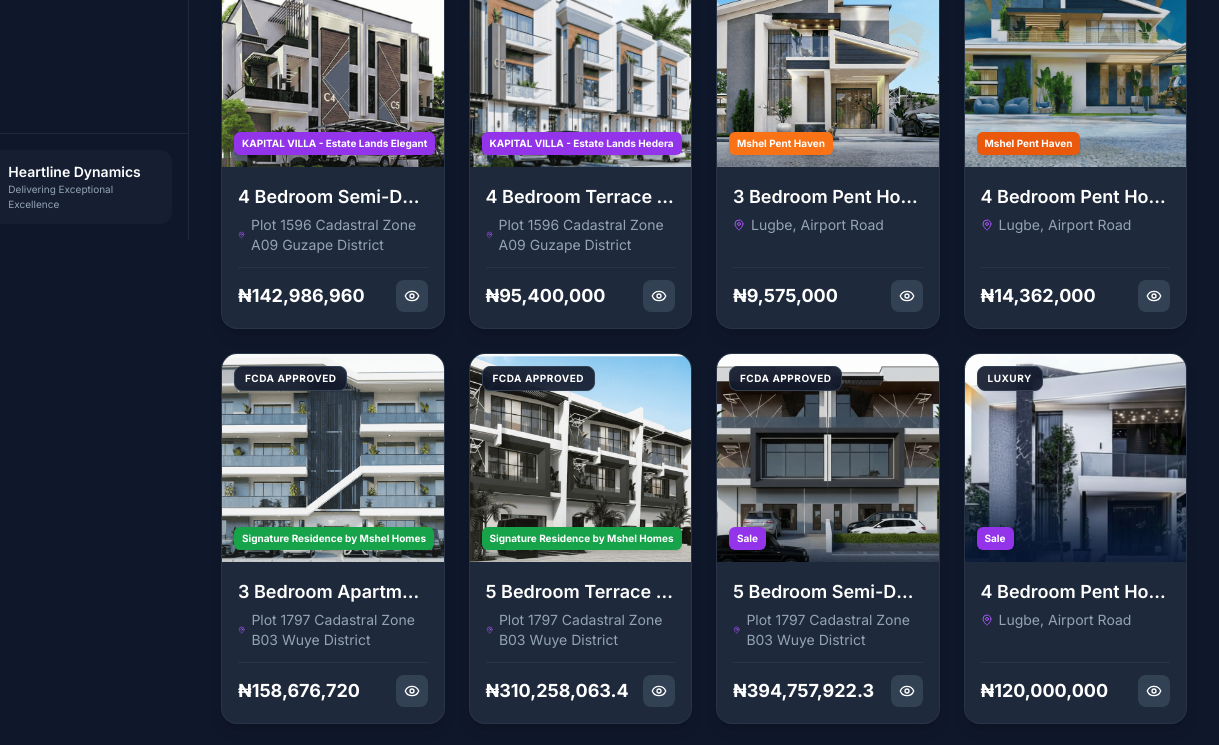
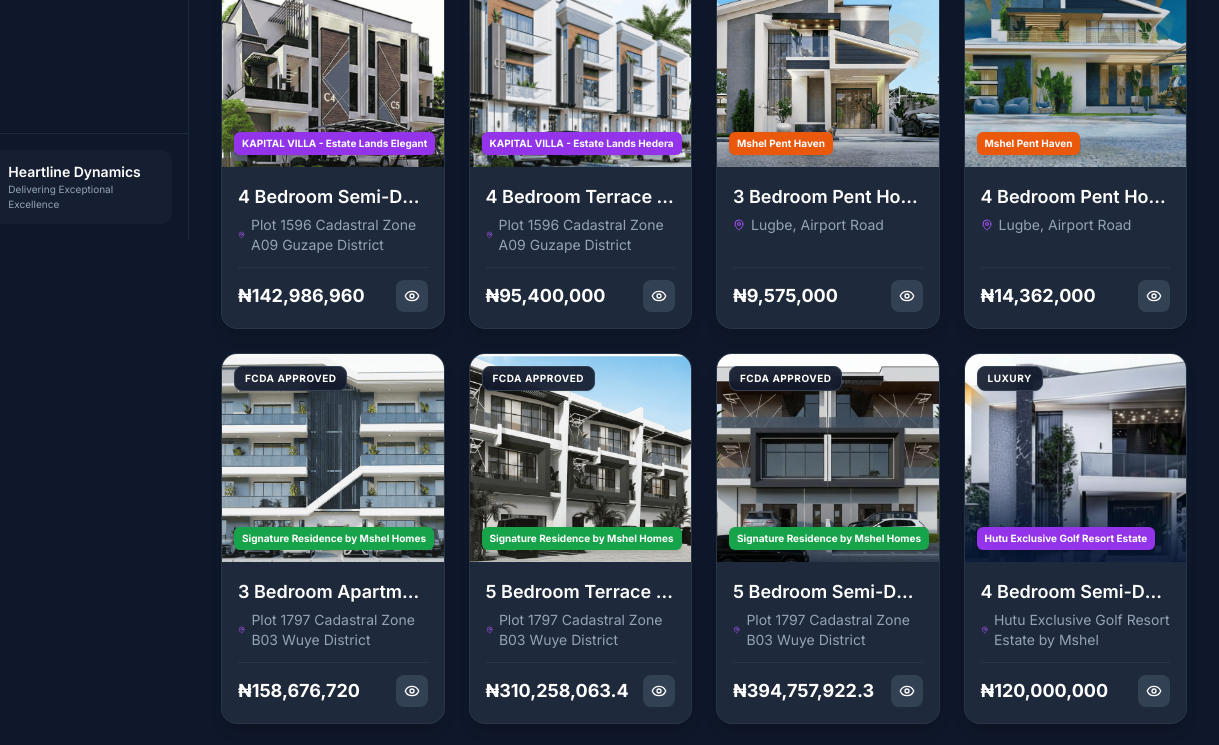
Before and after one commit to Alijinie/Musa-John-Zira, a plain HTML site: page index.html in a window 1280 px wide. Shown: the part 560-1305 px from the top of the page, 61-1280 px from the left. Drawn offline with nearby package versions, Linux system fonts and the light colour scheme; grey boxes are pictures that could not be loaded.

Commit message:
Updated properties for real estate listings.

```diff
--- a/index.html
+++ b/index.html
@@ -211,7 +211,7 @@
             { duration: '2 Months', total: 95400000, initial: 47700000, percent: '50%', balance: 71493480, monthly: 23850000 },
             { duration: '6 Months', total: 106848000, initial: 32054400, percent: '30%', balance: 74793600, monthly: 12465600 }
         ] },
-            { id: 3, title: '3 Bedroom Pent House', location: 'Lugbe, Airport Road', price: 9575000, type: 'Mshel Pent Haven', typeColor: 'bg-orange-500', beds: 3, baths: 3, sqm: 350, image: '31.png', tag: 'FCDA APPROVED',paymentPlans: [
+            { id: 3, title: '3 Bedroom Pent House', location: 'Lugbe, Airport Road', price: 9575000, type: 'Mshel Pent Haven', typeColor: 'bg-orange-600', beds: 3, baths: 3, sqm: 350, image: '31.png', tag: 'FCDA APPROVED',paymentPlans: [
             { duration: '4 Months', total: 9575000, initial: 2872500, percent: '30%', balance: 6702500, monthly: 1675625 },
             { duration: '8 Months', total: 10341000, initial: 3102300, percent: '30%', balance: 7238700, monthly: 904836 },
             { duration: '12 Months', total:11168280 , initial: 3350484, percent: '30%', balance: 7817796, monthly: 651483 },
@@ -263,59 +263,58 @@
             { id: 6, title: '5 Bedroom Terrace Duplex (REGAL)', location: 'Plot 1797 Cadastral Zone B03 Wuye District', price: 310258063.4, type: 'Signature Residence by Mshel Homes', typeColor: 'bg-green-600', beds: 5, baths: 5, sqm: 180, image: '6.png', tag: 'FCDA APPROVED',paymentPlans: [
             {
             duration: '6 Months',
-            total: 158676720,
-            initial: 47603016,
+            total: 310258063.4,
+            initial: 93077419,
             percent: '30%',
-            balance: 111073704,
+            balance: 217180644.4,
             // Since this plan varies (15% then 10%), we use a schedule array
             schedule: [
-                { month: 'Month 0', amount: 47603016, note: '30% Initial' },
-                { month: 'Month 1', amount: 23801508, note: '15%' },
-                { month: 'Month 2', amount: 23801508, note: '15%' },
-                { month: 'Month 3', amount: 15867672, note: '10%' },
-                { month: 'Month 4', amount: 15867672, note: '10%' },
-                { month: 'Month 5', amount: 15867672, note: '10%' },
-                { month: 'Month 6', amount: 15867672, note: '10%' }
+                { month: 'Month 0', amount: 93077419, note: '30% Initial' },
+                { month: 'Month 1', amount: 46538709.5, note: '15%' },
+                { month: 'Month 2', amount: 46538709.5, note: '15%' },
+                { month: 'Month 3', amount: 31025806.3, note: '10%' },
+                { month: 'Month 4', amount: 31025806.3, note: '10%' },
+                { month: 'Month 5', amount: 31025806.3, note: '10%' },
+                { month: 'Month 6', amount: 31025806.3, note: '10%' }
             ],
-            monthly: 18512284 // Kept as an average for backward compatibility
+            monthly: 51709677.20 // Kept as an average for backward compatibility
         },
         {
             duration: '12 Months',
-            total: 190412064,
-            initial: 57123619.2,
+            total: 372309676,
+            initial: 111692903,
             percent: '30%',
-            balance: 133288444.8,
+            balance: 260616773,
             // This plan is Quarterly, not monthly
             schedule: [
-                { month: 'Month 0', amount: 57123619.2, note: '30% Initial' },
-                { month: 'Month 3', amount: 38082412.8, note: '20%' },
-                { month: 'Month 6', amount: 38082412.8, note: '20%' },
-                { month: 'Month 9', amount: 28561809.6, note: '15%' },
-                { month: 'Month 12', amount: 28561809.6, note: '15%' }
+                { month: 'Month 0', amount: 111692903, note: '30% Initial' },
+                { month: 'Month 3', amount: 74461935.2, note: '20%' },
+                { month: 'Month 6', amount: 74461935.2, note: '20%' },
+                { month: 'Month 9', amount: 55846451.4, note: '15%' },
+                { month: 'Month 12', amount: 55846451.4, note: '15%' }
             ],
-            monthly: 11107370.4 // Kept as an average for backward compatibility
+            monthly: 31025806.35 // Kept as an average for backward compatibility
         }
 
         ] },
-            { id: 7, title: '5 Bedroom Semi-Detached Duplex + 1BQ', location: 'Plot 1797 Cadastral Zone B03 Wuye District', price: 394757922.3, type: 'Sale', typeColor: 'bg-purple-600', beds: 5, baths: 6, sqm: 300, image: '7.png', tag: 'FCDA APPROVED',paymentPlans: [
+            { id: 7, title: '5 Bedroom Semi-Detached Duplex + 1BQ', location: 'Plot 1797 Cadastral Zone B03 Wuye District', price: 394757922.3, type: 'Signature Residence by Mshel Homes', typeColor: 'bg-green-600', beds: 5, baths: 6, sqm: 300, image: '7.png', tag: 'FCDA APPROVED',paymentPlans: [
             { duration: '6 Months', total: 394757922, initial: 118427376, percent: '30%', balance: 276330546, monthly: 46055100 },
             { duration: '12 Months', total: 473709507, initial: 142112852, percent: '30%', balance: 331596655 , monthly: 27633054 },
 
 
         ] },
-            { id: 8, title: '4 Bedroom Pent House', location: 'Lugbe, Airport Road', price: 120000000, type: 'Sale', typeColor: 'bg-purple-600', beds: 3, baths: 4, sqm: 250, image: '8.png', tag: 'LUXURY',paymentPlans: [
-            { duration: '4 Months', total: 9575000, initial: 2872500, percent: '30%', balance: 6702500, monthly: 1675625 },
-            { duration: '8 Months', total: 10341000, initial: 3102300, percent: '30%', balance: 7238700, monthly: 904836 },
-            { duration: '12 Months', total:11168280 , initial: 3350484, percent: '30%', balance: 7817796, monthly: 651483 },
-            { duration: '18 Months', total: 12508474, initial: 2501695, percent: '20%', balance: 10006779, monthly: 555932 }
+            { id: 8, title: '4 Bedroom Semi-Detached Duplex', location: 'Hutu Exclusive Golf Resort Estate by Mshel', price: 120000000, type: 'Hutu Exclusive Golf Resort Estate', typeColor: 'bg-purple-600', beds: 4, baths: 5, sqm: 250, image: '8.png', tag: 'LUXURY',paymentPlans: [
+            { duration: '4 Months', total: 15552000, initial: 7776000, percent: '50%', balance: 7776000, monthly: 1944000 },
+            { duration: '8 Months', total: 17418240, initial: 5225472, percent: '30%', balance: 12192768, monthly: 1524096 },
+
+
         ] },
-            { id: 9, title: '4 Bedroom Pent House', location: 'Lugbe, Airport Road', price: 120000000, type: 'Sale', typeColor: 'bg-purple-600', beds: 3, baths: 4, sqm: 250, image: '9.png', tag: 'LUXURY',paymentPlans: [
-            { duration: '4 Months', total: 9575000, initial: 2872500, percent: '30%', balance: 6702500, monthly: 1675625 },
-            { duration: '8 Months', total: 10341000, initial: 3102300, percent: '30%', balance: 7238700, monthly: 904836 },
-            { duration: '12 Months', total:11168280 , initial: 3350484, percent: '30%', balance: 7817796, monthly: 651483 },
-            { duration: '18 Months', total: 12508474, initial: 2501695, percent: '20%', balance: 10006779, monthly: 555932 }
+            { id: 9, title: '4 Bedroom Semi-Detached Duplex', location: 'Hutu Exclusive Golf Resort Estate by Mshel', price: 21772800, type: 'Hutu Exclusive Golf Resort Estate', typeColor: 'bg-purple-600', beds: 4, baths: 5, sqm: 350, image: '9.png', tag: 'LUXURY',paymentPlans: [
+            { duration: '4 Months', total: 21772800, initial: 10886400, percent: '50%', balance: 10886400, monthly: 2721600 },
+            { duration: '8 Months', total: 24385536, initial: 7315660.80, percent: '30%', balance: 17069875.20, monthly: 2133734.40 },
+
         ] },
-            { id: 10, title: '4 Bedroom Pent House', location: 'Lugbe, Airport Road', price: 120000000, type: 'Sale', typeColor: 'bg-purple-600', beds: 3, baths: 4, sqm: 250, image: '10.png', tag: 'LUXURY',paymentPlans: [
+            { id: 10, title: '5 Bedroom Fully-Detached Duplex', location: 'Hutu Exclusive Golf Resort Estate by Mshel', price: 31104000, type: 'Hutu Exclusive Golf Resort Estate', typeColor: 'bg-purple-600', beds: 5, baths: 6, sqm: 500, image: '10.png', tag: 'LUXURY',paymentPlans: [
             { duration: '4 Months', total: 9575000, initial: 2872500, percent: '30%', balance: 6702500, monthly: 1675625 },
             { duration: '8 Months', total: 10341000, initial: 3102300, percent: '30%', balance: 7238700, monthly: 904836 },
             { duration: '12 Months', total:11168280 , initial: 3350484, percent: '30%', balance: 7817796, monthly: 651483 },
```
